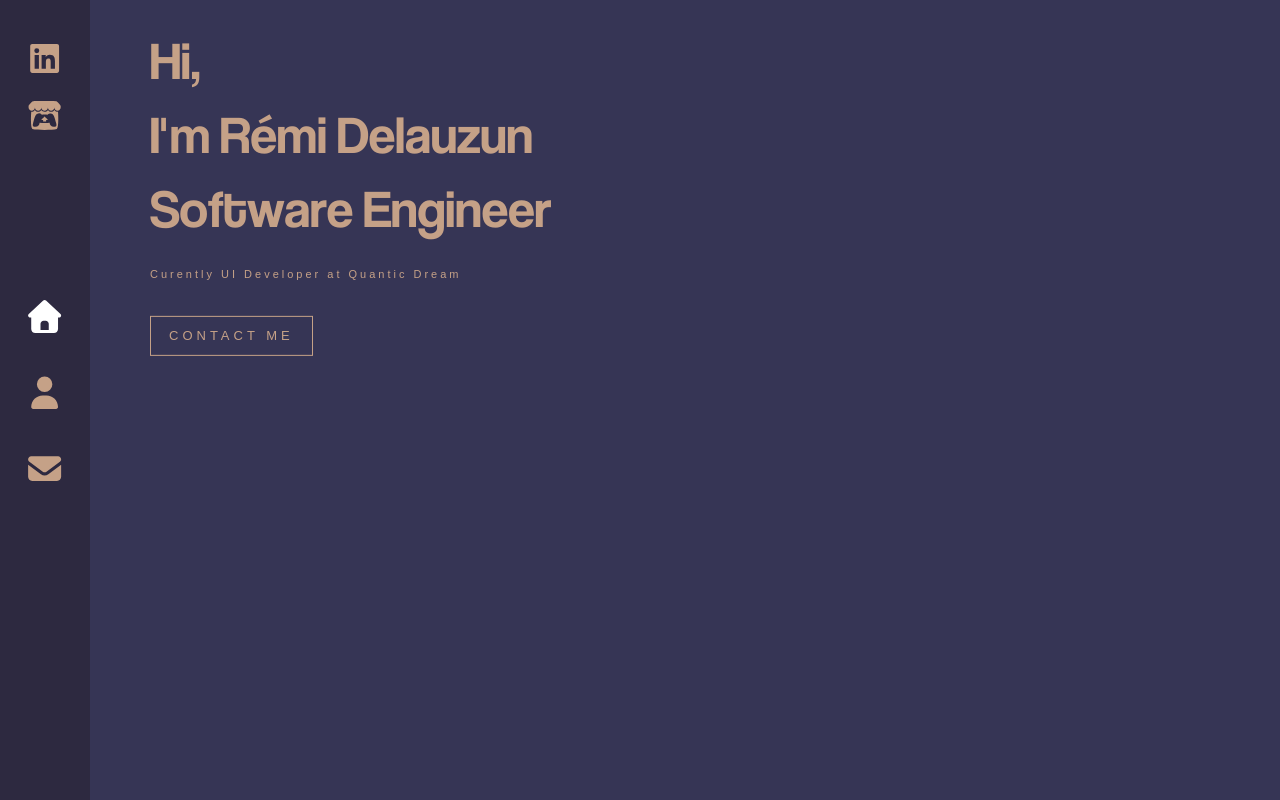
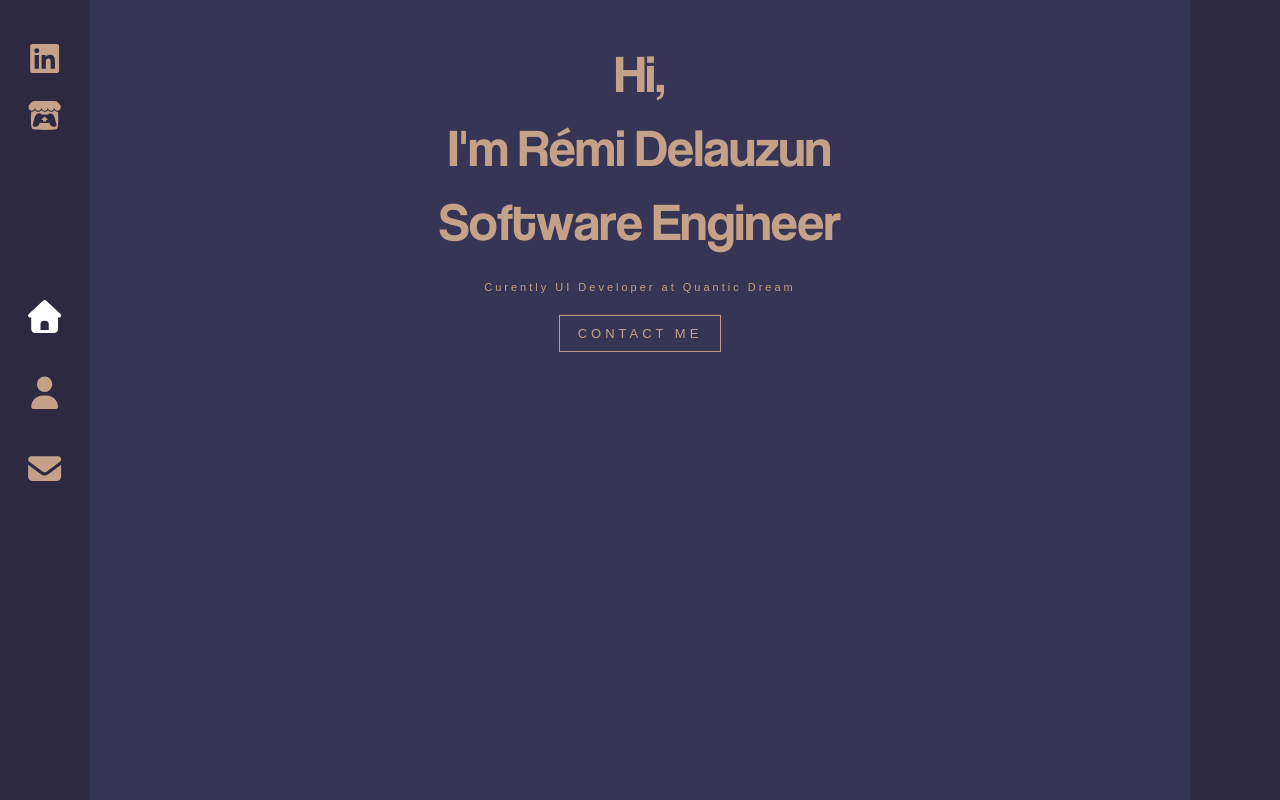
Before and after one commit to RemDel/Portfolio, a React (Create React App) app in the folder portfolio/: page / in a window 1280 px wide. Shown: the top 800 px of the page. Built offline with nearby package versions, Linux system fonts and the light colour scheme.

Commit message:
Update Layout

```diff
--- a/portfolio/src/components/Home/index.scss
+++ b/portfolio/src/components/Home/index.scss
@@ -2,11 +2,11 @@
 
     .text-zone {
         position: absolute;
-        left: 150px; // 10%
+        text-align: center;//left: 150px; // 10%
         top: 150px;
         transform: translateY(-50%);
-        width: 80%;
-        max-height: 90%;
+        width: 100%;
+        max-height: 100%;
     }
     h1 {
         color : #C5A187;
@@ -19,6 +19,7 @@
     h2 {
         color: #C5A187;
         margin-top: 20px;
+        margin-bottom: 30px;
         font-weight: 400;
         font-size: 11px;
         font-family: sans-serif;
@@ -28,6 +29,7 @@
 
     .flat-button {
         color: #C5A187;
+        margin-top: 205px;
         font-size: 13px;
         font-weight: 400;
         letter-spacing: 4px;
@@ -35,8 +37,7 @@
         text-decoration: none;
         padding: 10px 18px;
         border: 1px solid #C5A187;
-        margin-top: 25px;
-        float: left;
+        float: center;
         animation: fadeIn 1s 0.6s backwards;
         white-space: nowrap;
 
--- a/portfolio/src/components/Layout/index.js
+++ b/portfolio/src/components/Layout/index.js
@@ -12,7 +12,8 @@ import { faItchIo } from '@fortawesome/free-brands-svg-icons'
 
 function Sidebar() {
     return (
-        <div className="nav-bar">
+        <div>
+            <div className="nav-bar-right">
             <nav>
                 {}
                 <NavLink exact="true" activeclassname="active" to="/">
@@ -40,7 +41,10 @@ function Sidebar() {
                     </a>
                 </li>
             </ul>
+            </div>
+            <div className="nav-bar-left">
 
+            </div>
         </div>
     );
 }
--- a/portfolio/src/components/Layout/index.scss
+++ b/portfolio/src/components/Layout/index.scss
@@ -1,11 +1,11 @@
-.nav-bar {
+.nav-bar-right {
     background: #2D2940;
     width: 90px;
     height: 100%;
-    position: absolute;
+    position: fixed;
     top : 0;
     z-index: 3;
-    min-height:  500px;
+    min-height: 500px;
 
     nav {
         display: block;
@@ -120,3 +120,14 @@
     animation: fadeIn 0.2s forwards;
     animation-delay: 0.1s;
 }
+
+.nav-bar-left {
+    background: #2D2940;
+    width: 90px;
+    height: 100%;
+    float: right;
+    display: block;
+    top : 0;
+    z-index: 3;
+    min-height: 5000px;
+}
```
Lines whose indentation alone changed are shown as unchanged.
